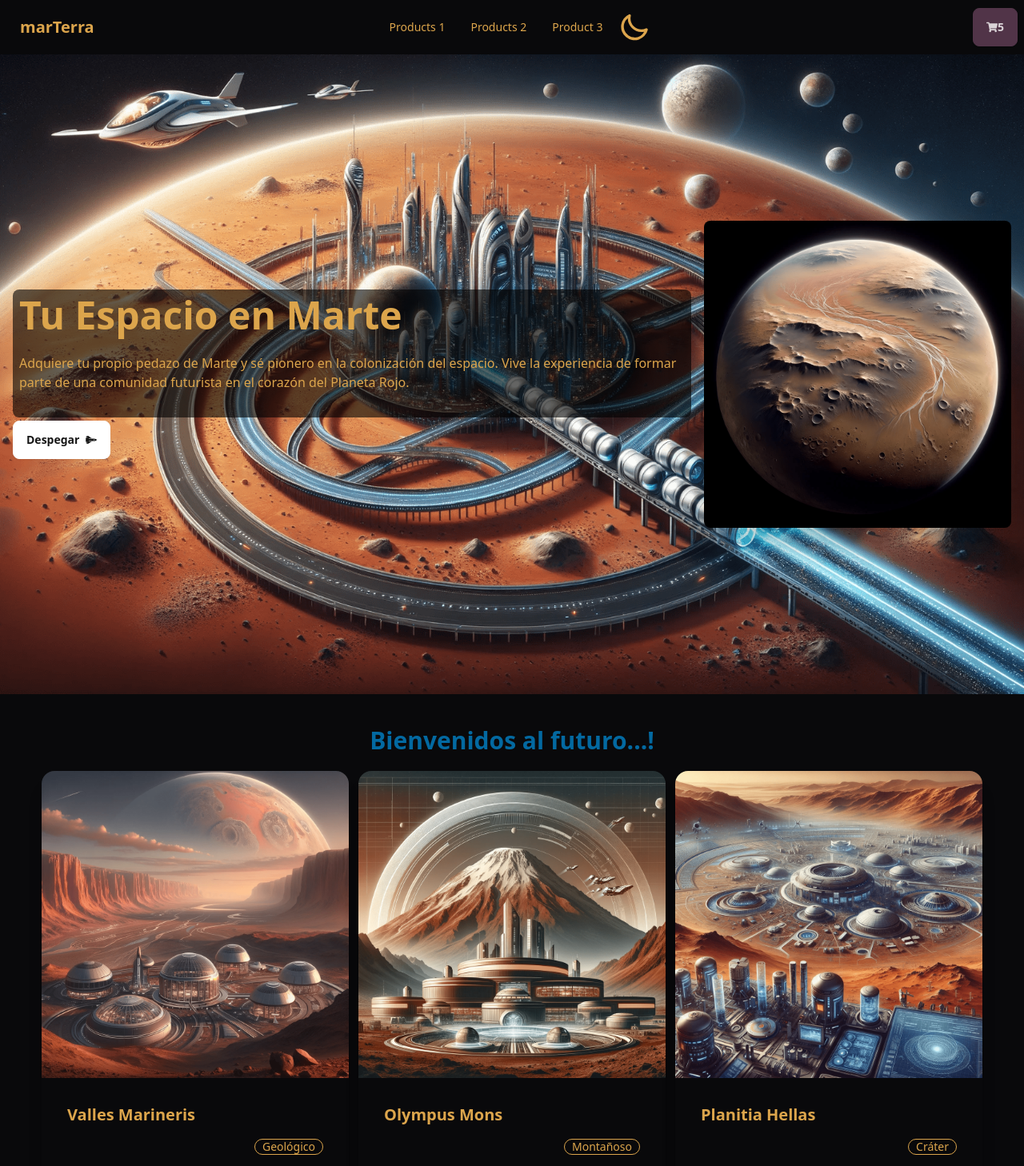
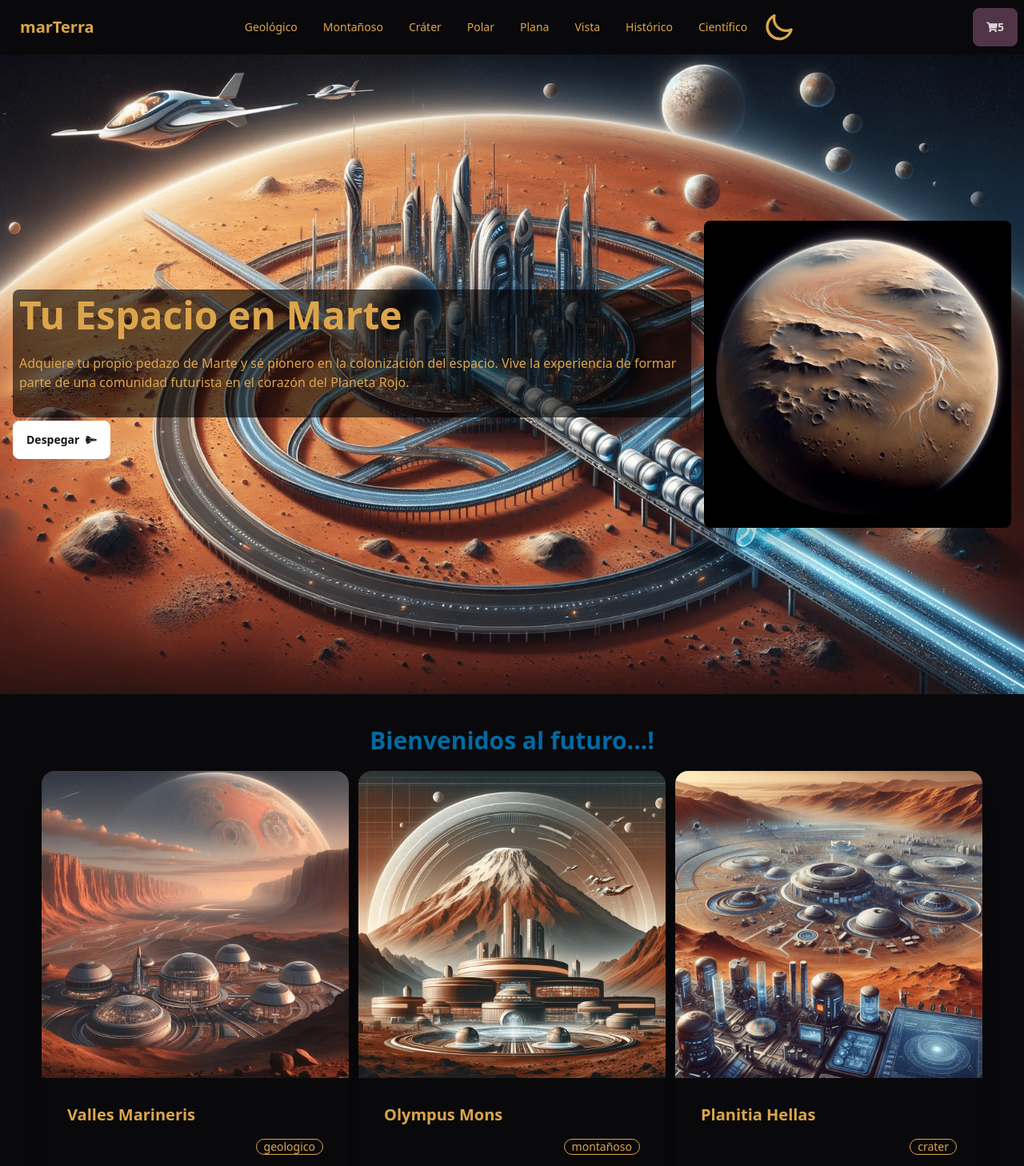
Before and after one commit to maurogarro73/cursoReactCoderhouse, a React (Vite) app: page / in a window 1280 px wide. Shown: the top 1458 px of the page at 80% size. Built offline with nearby package versions, Linux system fonts and the light colour scheme.

Commit message:
add routing mas itemDetailContainer itemDetail

```diff
--- a/package.json
+++ b/package.json
@@ -12,7 +12,8 @@
   "dependencies": {
     "react": "^18.2.0",
     "react-dom": "^18.2.0",
-    "react-icons": "^5.0.1"
+    "react-icons": "^5.0.1",
+    "react-router-dom": "^6.22.0"
   },
   "devDependencies": {
     "@types/react": "^18.2.43",
--- a/src/App.jsx
+++ b/src/App.jsx
@@ -1,15 +1,30 @@
 import './App.css';
 import Footer from './Components/Footer/Footer';
 import Hero from './Components/Hero/Hero';
+import ItemDetailContainer from './Components/ItemDetailContainer/ItemDetailContainer';
 import ItemListContainer from './Components/ItemListContainer/ItemListContainer';
 import NavBar from './Components/NavBar/NavBar';
+import { BrowserRouter, Routes, Route } from 'react-router-dom';
 
 function App() {
   return (
     <div className="App">
-      <NavBar />
-      <Hero />
-      <ItemListContainer greeting="Bienvenidos al futuro...!" />
+      <BrowserRouter>
+        <NavBar />
+        <Routes>
+          <Route
+            path="/"
+            element={
+              <>
+                <Hero />
+                <ItemListContainer greeting="Bienvenidos al futuro...!" />
+              </>
+            }
+          />
+          <Route path="/category/:categoryid" element={<ItemListContainer />} />
+          <Route path="/item/:id" element={<ItemDetailContainer />} />
+        </Routes>
+      </BrowserRouter>
       <Footer />
     </div>
   );
--- a/src/Components/Item/Item.jsx
+++ b/src/Components/Item/Item.jsx
@@ -1,4 +1,5 @@
 import React from 'react';
+import { Link } from 'react-router-dom';
 
 const Item = ({ product }) => {
   return (
@@ -17,7 +18,9 @@ const Item = ({ product }) => {
             <div className="stat-value">${product.price}</div>
           </div>
           <div className="card-actions justify-end gap-0 mt-2">
-            <button className="btn btn-primary">Comprar</button>
+            <Link to={`/item/${product.id}`} className="btn btn-primary">
+              Comprar
+            </Link>
           </div>
         </div>
       </div>
--- /dev/null
+++ b/src/Components/ItemDetailContainer/ItemDetailContainer.jsx
@@ -0,0 +1,48 @@
+import React, { useEffect, useState } from 'react';
+import { useParams } from 'react-router-dom';
+import loadinPlanet from '../../../public/img/planetWeb.gif';
+import { getItem } from '../../db/dbMars';
+import ItemDetail from '../ItemDetail/ItemDetail';
+
+const ItemDetailContainer = () => {
+  const [item, setItem] = useState({});
+  const [loading, setLoading] = useState(true);
+  const { id } = useParams();
+
+  useEffect(() => {
+    getItem(id)
+      .then((res) => {
+        setItem(res);
+      })
+      .catch((err) => console.log(err))
+      .finally(() => setLoading(false));
+  }, [id]);
+
+  return (
+    <div
+      className="flex justify-center items-center"
+      style={{
+        height: '100vh', // 100% del alto de la pantalla
+        width: '100vw', // 100% del ancho de la pantalla
+        backgroundImage: `url(${item.naturalImg})`,
+        backgroundSize: 'cover',
+        backgroundPosition: 'center',
+      }}
+    >
+      {loading ? (
+        <>
+          <div className="flex justify-center items-center">
+            <img src={loadinPlanet} alt="loading" />
+          </div>
+        </>
+      ) : (
+        <div className="block">
+          <h1 className="text-3xl font-bold text-center text-primary mb-5">Detalle del terreno</h1>
+          <ItemDetail item={item} />
+        </div>
+      )}
+    </div>
+  );
+};
+
+export default ItemDetailContainer;
--- a/src/Components/NavBar/NavBar.jsx
+++ b/src/Components/NavBar/NavBar.jsx
@@ -1,3 +1,4 @@
+import { Link, NavLink } from 'react-router-dom';
 import CartWidget from '../CartWidget/CartWidget';
 import Theme from '../Theme/Theme';
 
@@ -14,36 +15,68 @@ const NavBar = () => {
             </div>
             <ul tabIndex={0} className="menu menu-sm dropdown-content mt-3 z-[1] p-2 shadow bg-base-100 rounded-box w-52">
               <li>
-                <a>Products 1</a>
+                <NavLink to="/category/geologico">Geológico</NavLink>
               </li>
               <li>
-                <a>Products 2</a>
+                <NavLink to="/category/montañoso">Montañoso</NavLink>
               </li>
               <li>
-                <a>Product 3</a>
+                <NavLink to="/category/crater">Cráter</NavLink>
+              </li>
+              <li>
+                <NavLink to="/category/polar">Polar</NavLink>
+              </li>
+              <li>
+                <NavLink to="/category/plana">Plana</NavLink>
+              </li>
+              <li>
+                <NavLink to="/category/vista">Vista</NavLink>
+              </li>
+              <li>
+                <NavLink to="/category/historico">Histórico</NavLink>
+              </li>
+              <li>
+                <NavLink to="/category/cientifico">Científico</NavLink>
               </li>
             </ul>
           </div>
-          <a className="btn btn-ghost text-xl">marTerra</a>
+          <NavLink to="/" className="btn btn-ghost text-xl">
+            marTerra
+          </NavLink>
         </div>
         <div className="navbar-center hidden lg:flex">
           <ul className="menu menu-horizontal px-1">
             <li>
-              <a>Products 1</a>
+              <NavLink to="/category/geologico">Geológico</NavLink>
             </li>
             <li>
-              <a>Products 2</a>
+              <NavLink to="/category/montañoso">Montañoso</NavLink>
             </li>
             <li>
-              <a>Product 3</a>
+              <NavLink to="/category/crater">Cráter</NavLink>
+            </li>
+            <li>
+              <NavLink to="/category/polar">Polar</NavLink>
+            </li>
+            <li>
+              <NavLink to="/category/plana">Plana</NavLink>
+            </li>
+            <li>
+              <NavLink to="/category/vista">Vista</NavLink>
+            </li>
+            <li>
+              <NavLink to="/category/historico">Histórico</NavLink>
+            </li>
+            <li>
+              <NavLink to="/category/cientifico">Científico</NavLink>
             </li>
           </ul>
         </div>
         <Theme />
         <div className="navbar-end">
-          <a className="btn btn-accent">
+          <Link to="/cart" className="btn btn-accent">
             <CartWidget />
-          </a>
+          </Link>
         </div>
       </div>
     </>
--- a/src/db/dbMars.js
+++ b/src/db/dbMars.js
@@ -4,220 +4,260 @@ const DB_MARTERRA = [
     name: 'Valles Marineris',
     descriptionLong: 'El sistema de cañones más grande del sistema solar, extendiéndose por más de 4,000 km.',
     descriptionShort: 'Cañones gigantes',
-    category: 'Geológico',
+    category: 'geologico',
     price: 500000,
     stock: 5,
-    mainImg: 'img/terrenos/id1-main.png',
-    naturalImg: 'img/terrenos/id1-natural.png',
+    mainImg: '/img/terrenos/id1-main.png',
+    naturalImg: '/img/terrenos/id1-natural.png',
+    capacity: 215,
+    population: 3.2,
   },
   {
     id: 2,
     name: 'Olympus Mons',
     descriptionLong: 'El volcán más alto conocido en el sistema solar, con una altura de 22 km.',
     descriptionShort: 'Volcán alto',
-    category: 'Montañoso',
+    category: 'montañoso',
     price: 800000,
     stock: 3,
-    mainImg: 'img/terrenos/id2-main.png',
-    naturalImg: 'img/terrenos/id2-natural.png',
+    mainImg: '/img/terrenos/id2-main.png',
+    naturalImg: '/img/terrenos/id2-natural.png',
+    capacity: 170,
+    population: 1.288,
   },
   {
     id: 3,
     name: 'Planitia Hellas',
     descriptionLong: 'Un impacto masivo que creó una cuenca en el hemisferio sur, notable por su tamaño.',
     descriptionShort: 'Cuenca de impacto',
-    category: 'Cráter',
+    category: 'crater',
     price: 450000,
     stock: 7,
-    mainImg: 'img/terrenos/id3-main.png',
-    naturalImg: 'img/terrenos/id3-natural.png',
+    mainImg: '/img/terrenos/id3-main.png',
+    naturalImg: '/img/terrenos/id3-natural.png',
+    capacity: 622,
+    population: 1.096,
   },
   {
     id: 4,
     name: 'Polo Norte Marciano',
     descriptionLong: 'Una región cubierta de hielo de agua y dióxido de carbono, cambiante con las estaciones.',
     descriptionShort: 'Hielo estacional',
-    category: 'Polar',
+    category: 'polar',
     price: 600000,
     stock: 4,
-    mainImg: 'img/terrenos/id4-main.png',
-    naturalImg: 'img/terrenos/id4-natural.png',
+    mainImg: '/img/terrenos/id4-main.png',
+    naturalImg: '/img/terrenos/id4-natural.png',
+    capacity: 110,
+    population: 1.966,
   },
   {
     id: 5,
     name: 'Acidalia Planitia',
     descriptionLong: "Una vasta llanura en el hemisferio norte de Marte, famosa por su mención en 'El Marciano'.",
     descriptionShort: 'Llanura extensa',
-    category: 'Plana',
+    category: 'plana',
     price: 300000,
     stock: 8,
-    mainImg: 'img/terrenos/id5-main.png',
-    naturalImg: 'img/terrenos/id5-natural.png',
+    mainImg: '/img/terrenos/id5-main.png',
+    naturalImg: '/img/terrenos/id5-natural.png',
+    capacity: 800,
+    population: 936,
   },
   {
     id: 6,
     name: 'Vista Deimos',
     descriptionLong: 'Un terreno con vistas únicas al satélite Deimos.',
     descriptionShort: 'Vistas a Deimos',
-    category: 'Vista',
+    category: 'vista',
     price: 350000,
     stock: 6,
-    mainImg: 'img/terrenos/id6-main.png',
-    naturalImg: 'img/terrenos/id6-natural.png',
+    mainImg: '/img/terrenos/id6-main.png',
+    naturalImg: '/img/terrenos/id6-natural.png',
+    capacity: 360,
+    population: 600,
   },
   {
     id: 7,
     name: 'Pico Fobos',
     descriptionLong: 'Cercano al satélite Fobos, ideal para observación.',
     descriptionShort: 'Cerca de Fobos',
-    category: 'Vista',
+    category: 'vista',
     price: 375000,
     stock: 5,
-    mainImg: 'img/terrenos/id7-main.png',
-    naturalImg: 'img/terrenos/id7-natural.png',
+    mainImg: '/img/terrenos/id7-main.png',
+    naturalImg: '/img/terrenos/id7-natural.png',
+    capacity: 112,
+    population: 8930,
   },
   {
     id: 8,
     name: 'Tharsis Tholus',
     descriptionLong: 'Un terreno en una región volcánica prominente.',
     descriptionShort: 'Región volcánica',
-    category: 'Montañoso',
+    category: 'montañoso',
     price: 420000,
     stock: 4,
-    mainImg: 'img/terrenos/id8-main.png',
-    naturalImg: 'img/terrenos/id8-natural.png',
+    mainImg: '/img/terrenos/id8-main.png',
+    naturalImg: '/img/terrenos/id8-natural.png',
+    capacity: 652,
+    population: 9888,
   },
   {
     id: 9,
     name: 'Planitia Elysium',
     descriptionLong: 'Llanuras tranquilas, ideales para asentamientos.',
     descriptionShort: 'Llanuras pacíficas',
-    category: 'Plana',
+    category: 'plana',
     price: 280000,
     stock: 10,
-    mainImg: 'img/terrenos/id9-main.png',
-    naturalImg: 'img/terrenos/id9-natural.png',
+    mainImg: '/img/terrenos/id9-main.png',
+    naturalImg: '/img/terrenos/id9-natural.png',
+    capacity: 712,
+    population: 255,
   },
   {
     id: 10,
     name: 'Planitia Arcadia',
     descriptionLong: 'Conocida por sus patrones de hielo subterráneo.',
     descriptionShort: 'Hielo subterráneo',
-    category: 'Plana',
+    category: 'plana',
     price: 320000,
     stock: 9,
-    mainImg: 'img/terrenos/id10-main.png',
-    naturalImg: 'img/terrenos/id10-natural.png',
+    mainImg: '/img/terrenos/id10-main.png',
+    naturalImg: '/img/terrenos/id10-natural.png',
+    capacity: 367,
+    population: 700,
   },
   {
     id: 11,
     name: 'Vastitas Borealis',
     descriptionLong: 'Una extensa llanura en el norte de Marte.',
     descriptionShort: 'Extensa llanura norte',
-    category: 'Plana',
+    category: 'plana',
     price: 300000,
     stock: 8,
-    mainImg: 'img/terrenos/id11-main.png',
-    naturalImg: 'img/terrenos/id11-natural.png',
+    mainImg: '/img/terrenos/id11-main.png',
+    naturalImg: '/img/terrenos/id11-natural.png',
+    capacity: 966,
+    population: 588,
   },
   {
     id: 12,
     name: 'Planum Meridiani',
     descriptionLong: 'Un terreno con historia de exploración de rovers.',
     descriptionShort: 'Historia de rovers',
-    category: 'Histórico',
+    category: 'historico',
     price: 450000,
     stock: 7,
-    mainImg: 'img/terrenos/id12-main.png',
-    naturalImg: 'img/terrenos/id12-natural.png',
+    mainImg: '/img/terrenos/id12-main.png',
+    naturalImg: '/img/terrenos/id12-natural.png',
+    capacity: 999,
+    population: 9600,
   },
   {
     id: 13,
     name: 'Cráter Gale',
     descriptionLong: 'Hogar del rover Curiosity, con geología variada.',
     descriptionShort: 'Hogar de Curiosity',
-    category: 'Histórico',
+    category: 'historico',
     price: 475000,
     stock: 6,
-    mainImg: 'img/terrenos/id13-main.png',
-    naturalImg: 'img/terrenos/id13-natural.png',
+    mainImg: '/img/terrenos/id13-main.png',
+    naturalImg: '/img/terrenos/id13-natural.png',
+    capacity: 820,
+    population: 321,
   },
   {
     id: 14,
     name: 'Planitia Utopia',
     descriptionLong: 'Lugar de aterrizaje de la misión Viking 2.',
     descriptionShort: 'Aterrizaje Viking 2',
-    category: 'Histórico',
+    category: 'historico',
     price: 430000,
     stock: 5,
-    mainImg: 'img/terrenos/id14-main.png',
-    naturalImg: 'img/terrenos/id14-natural.png',
+    mainImg: '/img/terrenos/id14-main.png',
+    naturalImg: '/img/terrenos/id14-natural.png',
+    capacity: 120,
+    population: 100,
   },
   {
     id: 15,
     name: 'Terra Sabaea',
     descriptionLong: 'Una región con variada topografía y geología.',
     descriptionShort: 'Topografía variada',
-    category: 'Geológico',
+    category: 'geologico',
     price: 400000,
     stock: 6,
-    mainImg: 'img/terrenos/id15-main.png',
-    naturalImg: 'img/terrenos/id15-natural.png',
+    mainImg: '/img/terrenos/id15-main.png',
+    naturalImg: '/img/terrenos/id15-natural.png',
+    capacity: 710,
+    population: 877,
   },
   {
     id: 16,
     name: 'Aeolis Mons',
     descriptionLong: 'También conocido como Mount Sharp, de gran interés científico.',
     descriptionShort: 'Interés científico',
-    category: 'Científico',
+    category: 'cientifico',
     price: 550000,
     stock: 4,
-    mainImg: 'img/terrenos/id16-main.png',
-    naturalImg: 'img/terrenos/id16-natural.png',
+    mainImg: '/img/terrenos/id16-main.png',
+    naturalImg: '/img/terrenos/id16-natural.png',
+    capacity: 111,
+    population: 200,
   },
   {
     id: 17,
     name: 'Noctis Labyrinthus',
     descriptionLong: 'Un sistema laberíntico de valles y cañones.',
     descriptionShort: 'Valles laberínticos',
-    category: 'Geológico',
+    category: 'geologico',
     price: 600000,
     stock: 3,
-    mainImg: 'img/terrenos/id17-main.png',
-    naturalImg: 'img/terrenos/id17-natural.png',
+    mainImg: '/img/terrenos/id17-main.png',
+    naturalImg: '/img/terrenos/id17-natural.png',
+    capacity: 222,
+    population: 995,
   },
   {
     id: 18,
     name: 'Arabia Terra',
     descriptionLong: 'Una fascinante región con historia geológica antigua.',
     descriptionShort: 'Historia geológica',
-    category: 'Geológico',
+    category: 'geologico',
     price: 350000,
     stock: 7,
-    mainImg: 'img/terrenos/id18-main.png',
-    naturalImg: 'img/terrenos/id18-natural.png',
+    mainImg: '/img/terrenos/id18-main.png',
+    naturalImg: '/img/terrenos/id18-natural.png',
+    capacity: 820,
+    population: 144,
   },
   {
     id: 19,
     name: 'Isidis Planitia',
     descriptionLong: 'Una de las cuencas de impacto más grandes de Marte.',
     descriptionShort: 'Gran cuenca de impacto',
-    category: 'Cráter',
+    category: 'd',
     price: 480000,
     stock: 5,
-    mainImg: 'img/terrenos/id19-main.png',
-    naturalImg: 'img/terrenos/id19-natural.png',
+    mainImg: '/img/terrenos/id19-main.png',
+    naturalImg: '/img/terrenos/id19-natural.png',
+    capacity: 235,
+    population: 520,
   },
   {
     id: 20,
     name: 'Zephyria Planum',
     descriptionLong: 'Región marcada por vientos fuertes y formaciones únicas.',
     descriptionShort: 'Vientos y formaciones',
-    category: 'Geológico',
+    category: 'geologico',
     price: 410000,
     stock: 6,
-    mainImg: 'img/terrenos/id20-main.png',
-    naturalImg: 'img/terrenos/id20-natural.png',
+    mainImg: '/img/terrenos/id20-main.png',
+    naturalImg: '/img/terrenos/id20-natural.png',
+    capacity: 753,
+    population: 880,
   },
 ];
 
@@ -229,10 +269,18 @@ export const pedirDatos = () => {
   });
 };
 
-export const filterCategory = (category) => {
+export const filterCategory = (categoryid) => {
   return new Promise((resolve, reject) => {
     setTimeout(() => {
-      resolve(DB_MARTERRA.filter((product) => product.category === category));
+      resolve(DB_MARTERRA.filter((product) => product.category === categoryid));
     }, 2000);
   });
 };
+
+export const getItem = (id) => {
+  return new Promise((resolve, reject) => {
+    setTimeout(() => {
+      resolve(DB_MARTERRA.find((product) => product.id == id));
+    }, 2000);
+  });
+};
```
Also changed, not shown: src/Components/ItemCount/ItemCount.jsx (+4 -4 lines), src/Components/ItemDetail/ItemDetail.jsx (added, +50 -0 lines), src/Components/ItemListContainer/ItemListContainer.jsx (+13 -4 lines), src/db/data.js (deleted, +0 -63 lines), 1 other file (tests, documents, lock files or other folders).
